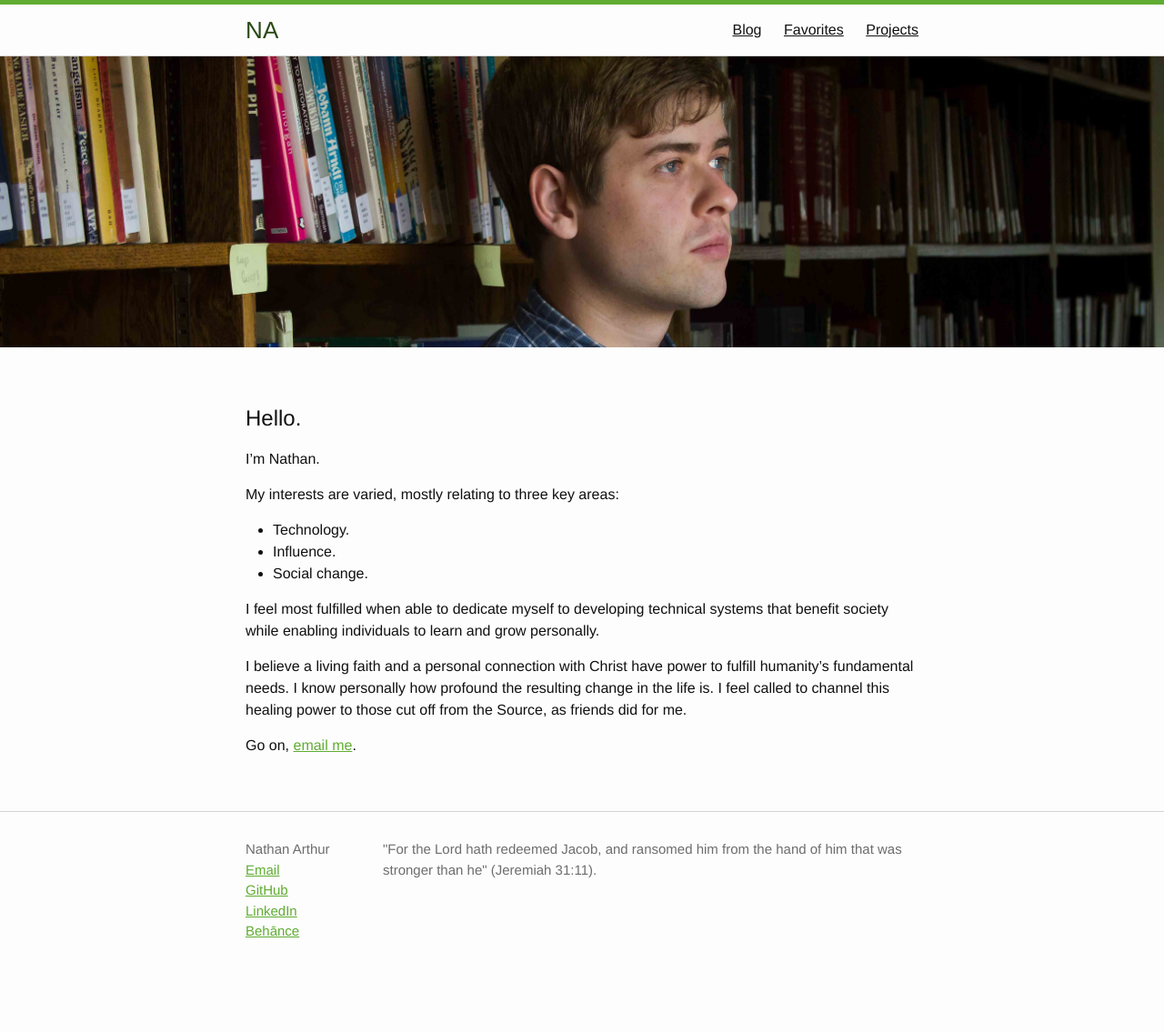
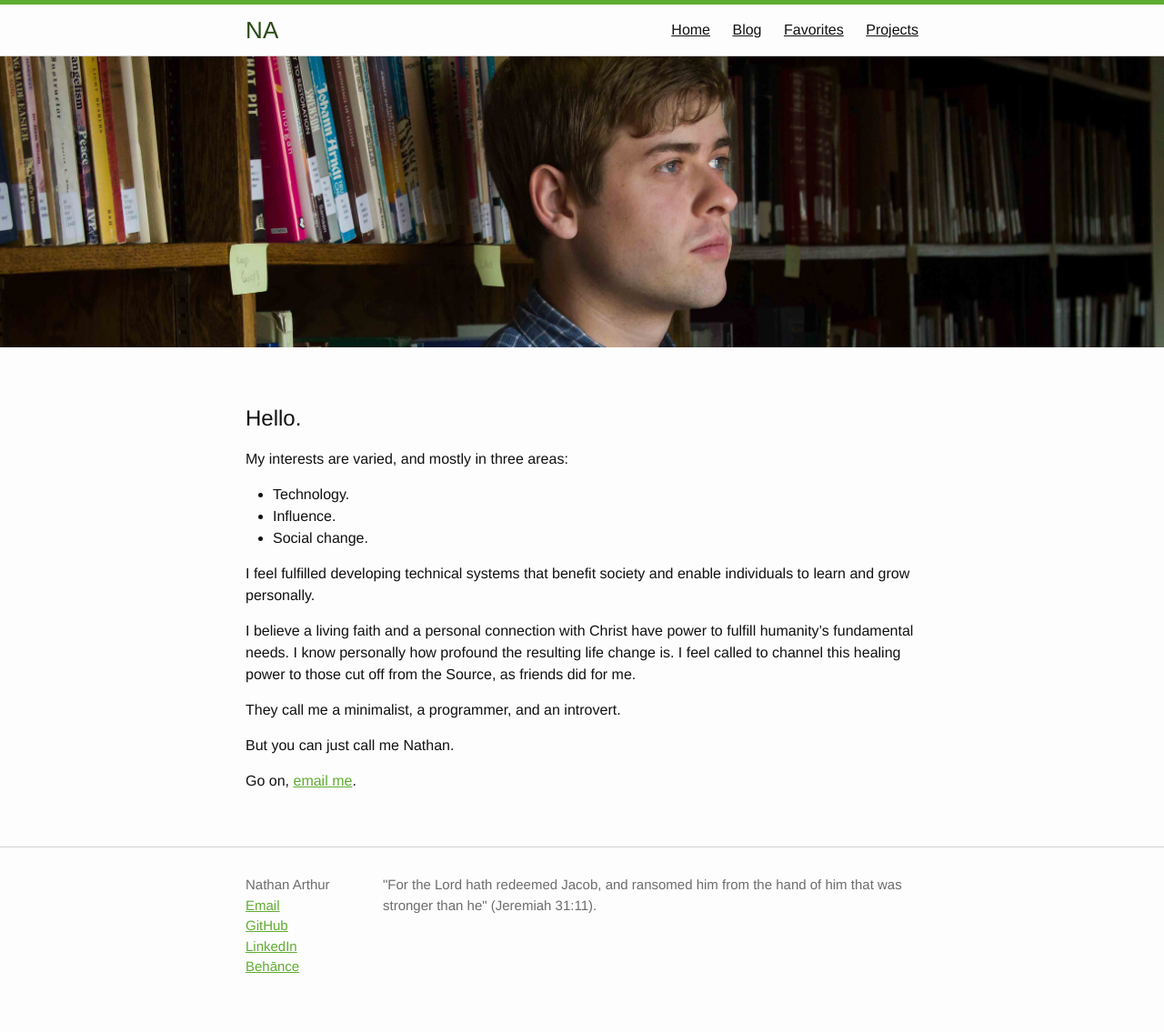
Before and after one commit to narthur/narthur.github.io, a Jekyll site: the page built from index.md, in a window 1280 px wide. Shown: the whole page at 91% size. Built offline with Jekyll 4.4.1, drawn with Linux system fonts in a browser that asks for light colours; before the commit the page ends 1096 px from its top, so only the background shows below that.

Commit message:
Adjust various things

```diff
--- a/_includes/header.html
+++ b/_includes/header.html
@@ -16,6 +16,7 @@
       </a>
 
       <div class="trigger">
+        <a class="page-link" href="{{ site.baseurl }}">Home</a>
         {% for my_page in site.pages %}
           {% if my_page.title %}
           <a class="page-link" href="{{ my_page.url | prepend: site.baseurl }}">{{ my_page.title }}</a>
--- a/index.md
+++ b/index.md
@@ -6,19 +6,21 @@ hero-position: 18%
 
 # Hello.
 
-I'm Nathan.
-
-My interests are varied, mostly relating to three key areas:
+My interests are varied, and mostly in three areas:
 
 - Technology.
 - Influence.
 - Social change.
 
-I feel most fulfilled when able to dedicate myself to developing technical systems that benefit society
-while enabling individuals to learn and grow personally.
+I feel fulfilled developing technical systems that benefit society
+and enable individuals to learn and grow personally.
 
 I believe a living faith and a personal connection with Christ have power to fulfill humanity's
-fundamental needs. I know personally how profound the resulting change in the life is. I feel called to channel this
+fundamental needs. I know personally how profound the resulting life change is. I feel called to channel this
 healing power to those cut off from the Source, as friends did for me.
 
+They call me a minimalist, a programmer, and an introvert.
+
+But you can just call me Nathan.
+
 Go on, [email me](mailto:{{ site.email }}).
```
Also changed, not shown: _posts/2016-03-24-hello-world.markdown (added, +9 -0 lines), _posts/2016-03-24-welcome-to-jekyll.markdown (deleted, +0 -25 lines).
